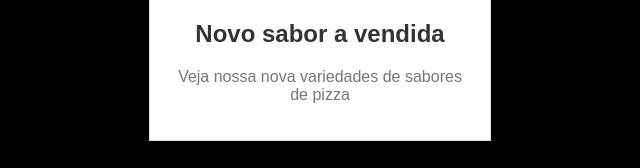
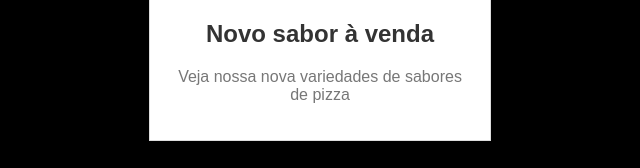
Before and after one commit to anthonymagalhaes/projeto_site_restaurante, a plain HTML site: page HTML/Novides.html in a window 1280 px wide. Shown: the part 1198-1366 px from the top of the page, 320-960 px from the left. Drawn offline with nearby package versions, Linux system fonts and the light colour scheme; a web font is replaced by a local one.

Commit message:
Update Novides.html

```diff
--- a/HTML/Novides.html
+++ b/HTML/Novides.html
@@ -105,7 +105,7 @@
         </article>
         <article class="news-item">
             <img src="https://th.bing.com/th/id/R.44cd2a35cf86f2570874b774c6e42306?rik=j9GofFSOPItSOA&riu=http%3a%2f%2f4.bp.blogspot.com%2f__rjgLAV3pUg%2fTMpBEO04AII%2fAAAAAAAAAM8%2fxARmgGqG6mQ%2fs1600%2fpizza%2bchocolate.jpg&ehk=Cj3je9fbHZm4k2%2bYgR98lKTxK4vmtIviEuEXDQCAYus%3d&risl=&pid=ImgRaw&r=0" alt="Novidade 2">
-            <h2>Novo sabor a vendida</h2>
+            <h2>Novo sabor à venda</h2>
             <p>Veja nossa nova variedades de sabores de pizza</p>
         </article>
     </section>
```
